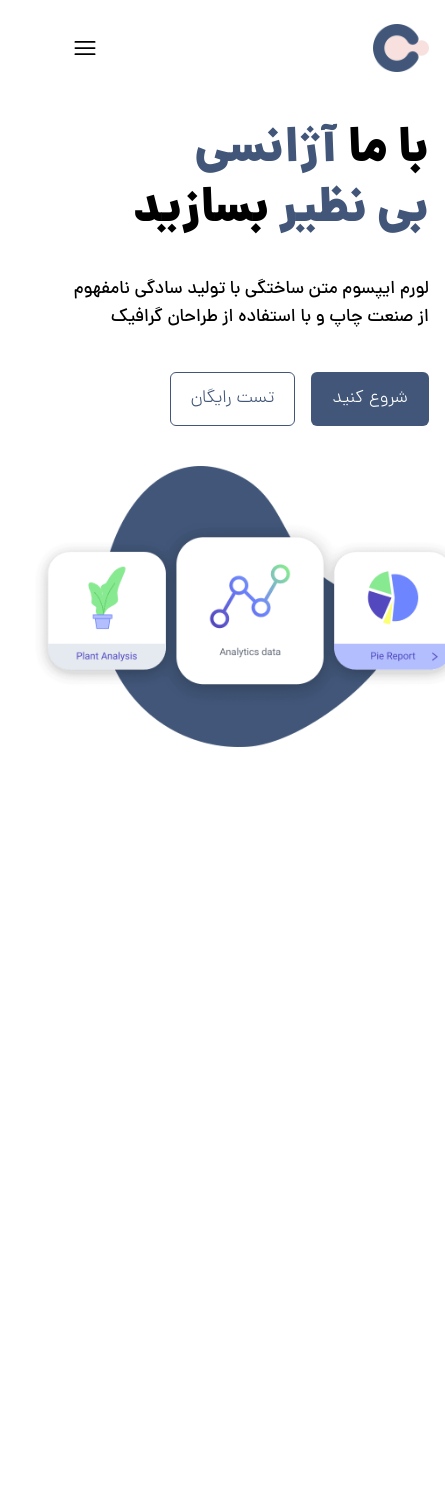
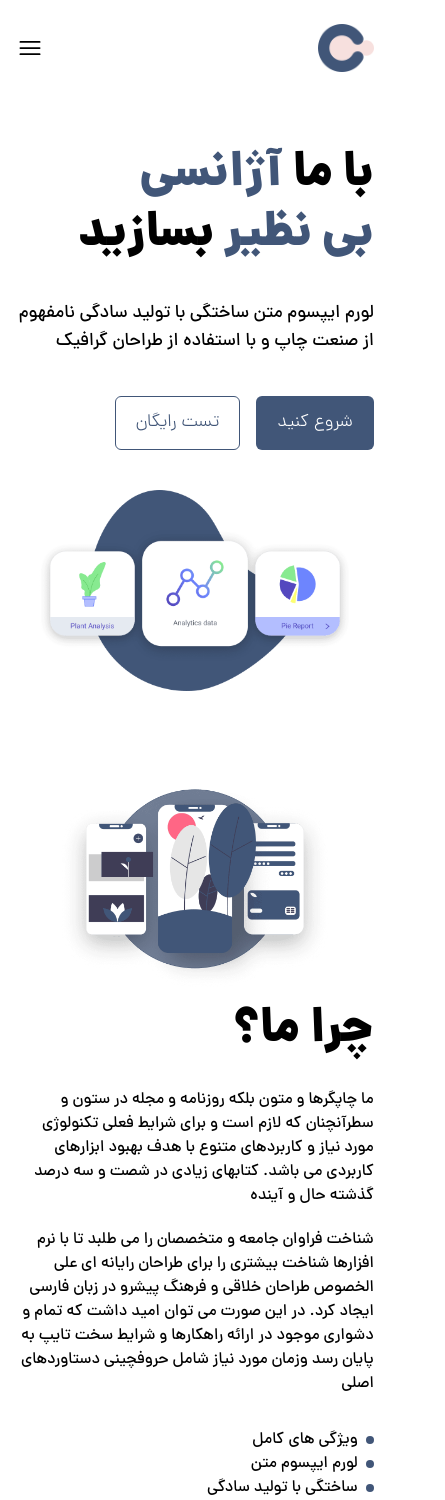
Before and after one commit to mohammadjamshidi8/learn-react__static-website-CLEO, a React (Vite) app: page / in a window 390 px wide. Shown: the whole page, 445 px wide, since content can reach past the window. Before the commit the page ends 844 px from the top, so only its background shows below. Built offline with nearby package versions, Linux system fonts and the light colour scheme.

Commit message:
style : create and responsive why us section

```diff
--- a/src/Hero.jsx
+++ b/src/Hero.jsx
@@ -3,7 +3,7 @@ import headerImage from './assets/images/header-img.png'
 
 export default function Hero() {
   return (
-    <div className="mobile-container md:tablet-container xl:desktop-container flex flex-col md:flex-row md:gap-x-4 md:justify-between gap-y-10 mt-14 font-dana text-lg">
+    <div className="mobile-container md:tablet-container xl:desktop-container flex flex-col md:flex-row md:gap-x-4 md:justify-between gap-y-10 mt-20 font-dana text-lg">
       {/* hero text container start */}
       <div className="space-y-10 md:w-1/2">
         <div className="space-y-3 text-5xl font-black">
@@ -36,7 +36,7 @@ export default function Hero() {
       {/* hero section banner start */}
 
       <div className="flex justify-center md:w-1/2">
-        <img src={headerImage} className="max-w-[500px] md:max-w-[400px] aspect-video object-contain" alt="header-banner" />
+        <img src={headerImage} className="md:max-w-[400px] lg:max-w-[520px] aspect-video object-contain" alt="header-banner" />
       </div>
 
       {/* hero section banner ends */}
--- /dev/null
+++ b/src/WhyUs.jsx
@@ -0,0 +1,44 @@
+import React from "react";
+import aboutImage from "./assets/images/about-img.png";
+
+export default function WhyUs() {
+  return (
+    <div className="mobile-container md:tablet-container xl:desktop-container flex flex-col md:flex-row md:items-center md:gap-y-0 md:gap-x-10 md:justify-between gap-y-5 mt-24">
+      <div className="md:w-1/2 flex justify-center items-center">
+        <img
+          src={aboutImage}
+          className="md:max-w-[400px] lg:max-w-[600px] aspect-video object-contain"
+          alt="about-image"
+        />
+      </div>
+
+      <div className="flex flex-col gap-y-8 md:w-1/2">
+
+        <h2 className="text-5xl font-black">چرا ما؟</h2>
+
+        <div className="flex flex-col gap-5">
+          <span>
+            ما چاپگرها و متون بلکه روزنامه و مجله در ستون و سطرآنچنان که لازم
+            است و برای شرایط فعلی تکنولوژی مورد نیاز و کاربردهای متنوع با هدف
+            بهبود ابزارهای کاربردی می باشد. کتابهای زیادی در شصت و سه درصد گذشته
+            حال و آینده
+          </span>
+          <span>
+            شناخت فراوان جامعه و متخصصان را می طلبد تا با نرم افزارها شناخت
+            بیشتری را برای طراحان رایانه ای علی الخصوص طراحان خلاقی و فرهنگ
+            پیشرو در زبان فارسی ایجاد کرد. در این صورت می توان امید داشت که تمام
+            و دشواری موجود در ارائه راهکارها و شرایط سخت تایپ به پایان رسد وزمان
+            مورد نیاز شامل حروفچینی دستاوردهای اصلی
+          </span>
+        </div>
+
+        <ul className="pr-4">
+            <li className="custom-list-item">ویژگی های کامل</li>
+            <li className="custom-list-item">لورم ایپسوم متن</li>
+            <li className="custom-list-item">ساختگی با تولید سادگی</li>
+        </ul>
+
+      </div>
+    </div>
+  );
+}
--- a/src/index.css
+++ b/src/index.css
@@ -23,4 +23,8 @@
     #menu li {
         @apply text-black text-opacity-70 hover:text-opacity-100 transition-opacity duration-300
     }
+
+    .custom-list-item {
+        @apply relative before:absolute before:w-2 before:h-2 before:bg-primary before:rounded-full before:top-1/2 before:-translate-y-1/2 before:-right-4
+    }
 }
--- a/src/main.jsx
+++ b/src/main.jsx
@@ -2,11 +2,13 @@ import React from 'react'
 import ReactDOM from 'react-dom/client'
 import Menu from './Menu.jsx'
 import Hero from './Hero.jsx'
+import WhyUs from './WhyUs.jsx'
 import './index.css'
 
 ReactDOM.createRoot(document.getElementById('root')).render(
   <React.StrictMode>
     <Menu />
     <Hero/>
+    <WhyUs/>
   </React.StrictMode>,
 )
```
Also changed, not shown: src/assets/images/about-img.png (added).
